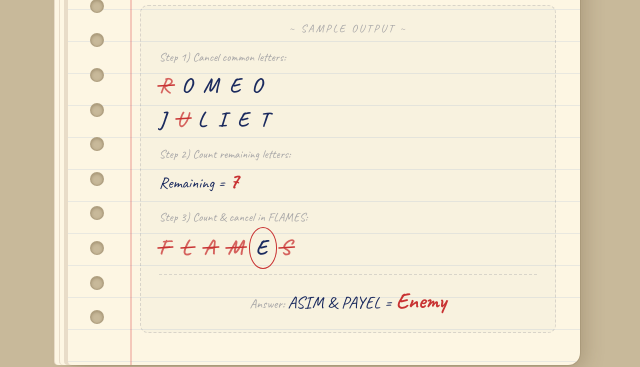
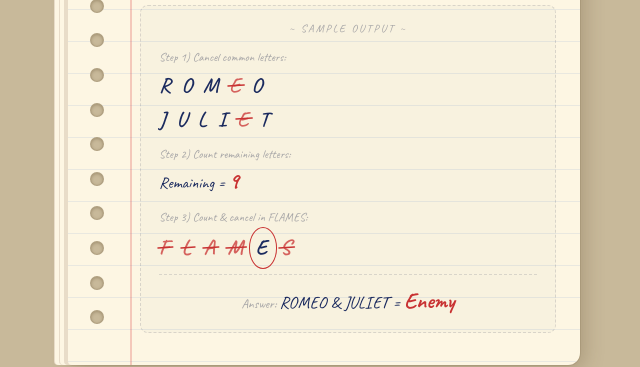
Before and after one commit to asimar007/Flames-Game, a React (Vite) app: page / in a window 1280 px wide. Shown: the part 377-744 px from the top of the page, without its empty margins (316-956 px from the left). Built offline with nearby package versions, Linux system fonts and the light colour scheme.

Commit message:
refactor: adjust letter strike-through display

```diff
--- a/src/components/DemoPreview.jsx
+++ b/src/components/DemoPreview.jsx
@@ -109,10 +109,10 @@ export default function DemoPreview() {
           marginBottom: 2,
         }}
       >
-        <Strike>R</Strike>
+        <span>R</span>
         <span>O</span>
         <span>M</span>
-        <span>E</span>
+        <Strike>E</Strike>
         <span>O</span>
       </div>
       <div
@@ -128,10 +128,10 @@ export default function DemoPreview() {
         }}
       >
         <span>J</span>
-        <Strike>U</Strike>
+        <span>U</span>
         <span>L</span>
         <span>I</span>
-        <span>E</span>
+        <Strike>E</Strike>
         <span>T</span>
       </div>
 
@@ -150,7 +150,7 @@ export default function DemoPreview() {
         style={{ fontFamily: font, fontSize: 16, color: ink, marginBottom: 10 }}
       >
         Remaining ={" "}
-        <span style={{ fontSize: 22, fontWeight: 700, color: red }}>7</span>
+        <span style={{ fontSize: 22, fontWeight: 700, color: red }}>9</span>
       </div>
 
       {/* Step 3 */}
@@ -196,7 +196,7 @@ export default function DemoPreview() {
       {/* Answer */}
       <div style={{ fontFamily: font, textAlign: "center" }}>
         <span style={{ fontSize: 13, color: muted }}>Answer: </span>
-        <span style={{ fontSize: 17, color: ink }}>ASIM &amp; PAYEL = </span>
+        <span style={{ fontSize: 17, color: ink }}>ROMEO &amp; JULIET = </span>
         <span style={{ fontSize: 22, fontWeight: 700, color: red }}>Enemy</span>
       </div>
     </div>
```
